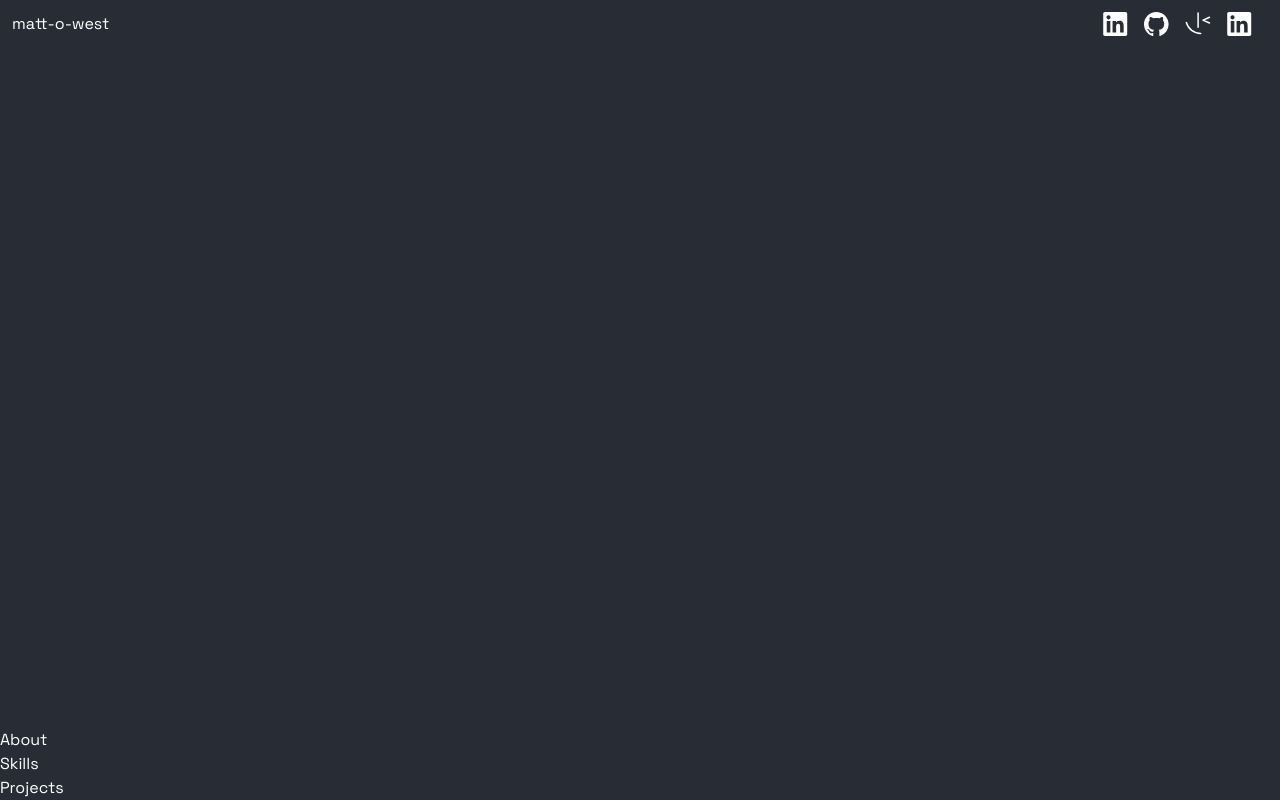
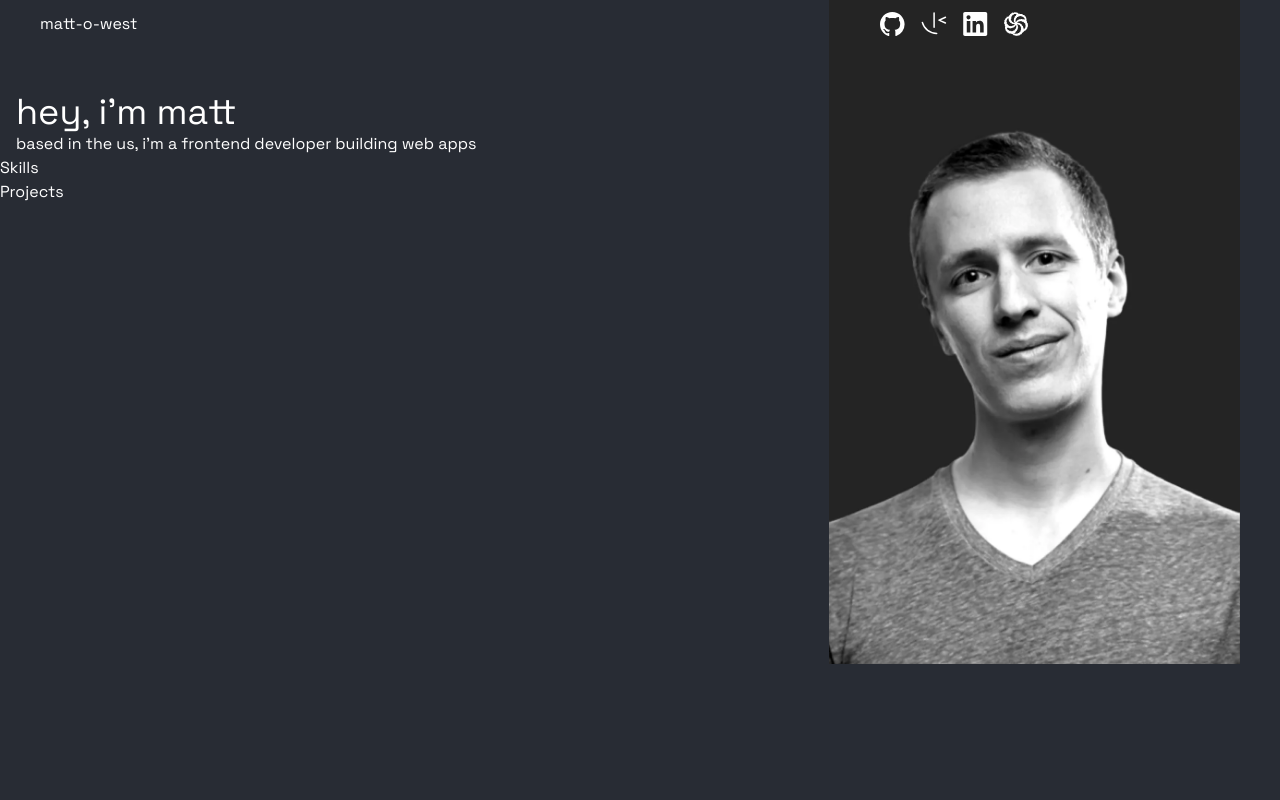
Before and after one commit to matt-o-west/portfolio-v1, a React (Vite) app: page / in a window 1280 px wide. Built offline with nearby package versions, Linux system fonts and the light colour scheme.

Commit message:
styling about section

```diff
--- a/src/About.jsx
+++ b/src/About.jsx
@@ -1,7 +1,23 @@
 import React from 'react'
 
 const About = () => {
-  return <div>About</div>
+  return (
+    <div className='grid grid-cols-2 w-full mt-0 col-auto px-4 pt-20 space-x-2'>
+      <div>
+        <h1 className='font-600 text-4xl'>
+          hey, i'm <span className='decoration-teal-400'>matt</span>
+        </h1>
+        <p>based in the us, i'm a frontend developer building web apps</p>
+      </div>
+      <div className='w-1/3 px-2 absolute right-8 top-0 z-0 object-cover md:object-scale-down '>
+        <img
+          src='/images/image-profile-desktop.webp'
+          alt='profile'
+          className='w-full z-auto'
+        />
+      </div>
+    </div>
+  )
 }
 
 export default About
--- a/src/App.css
+++ b/src/App.css
@@ -2,7 +2,6 @@
   background-color: #282c34;
   color: white;
   min-height: 100vh;
-  display: grid;
   grid-template-rows: 1fr auto;
   font-family: 'Space Grotesk', sans-serif;
   font-weight: 400;
--- a/src/Nav.jsx
+++ b/src/Nav.jsx
@@ -3,16 +3,9 @@ import { Link } from 'react-router-dom'
 
 const Nav = () => {
   return (
-    <div className='grid grid-cols-2 w-100 pt-3 px-3'>
+    <div className='grid grid-cols-2 w-100 h-0 pt-3 px-10 z-50'>
       <span className='font-600 w-1/3'>matt-o-west</span>
-      <div className='flex justify-end space-x-4'>
-        <a href='' className='font-600'>
-          <img
-            src='/images/icon-linkedin.svg'
-            alt='github'
-            className='hover:scale-125 hover:transition-all hover:ease-in-out'
-          />
-        </a>
+      <div className='flex space-x-4 pl-60 z-20 lg:flex-auto'>
         <a href='' className='font-600'>
           <img
             src='/images/icon-github.svg'
@@ -39,7 +32,7 @@ const Nav = () => {
           <img
             src='/images/icon-codewars.svg'
             alt='codewars'
-            className='hover:scale-125 hover:transition-all hover:ease-in-out'
+            className=' hover:scale-125 hover:transition-all hover:ease-in-out w-6 fill-white'
           />
         </a>
       </div>
```
Also changed, not shown: public/images/icon-codewars.svg.
